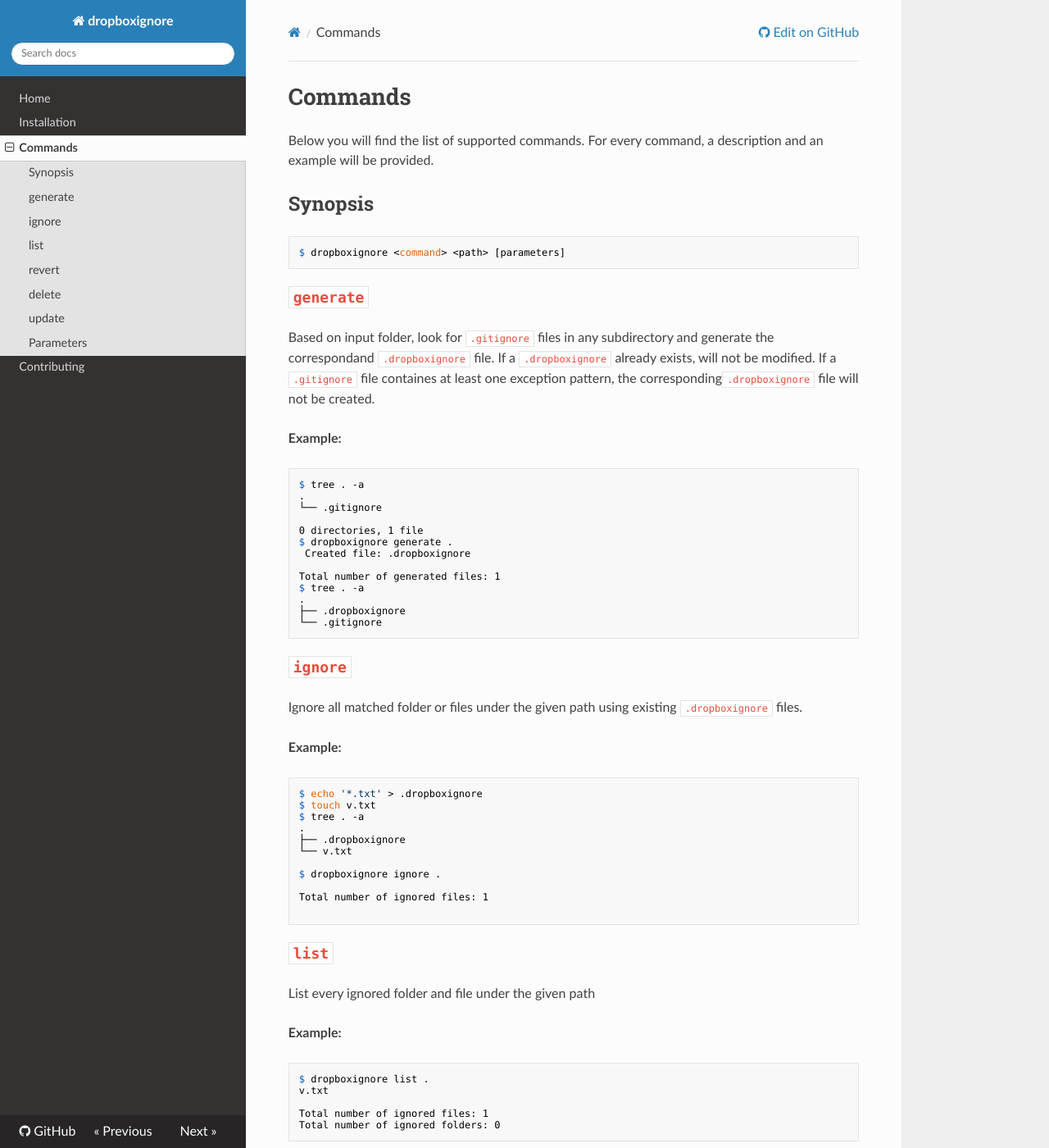
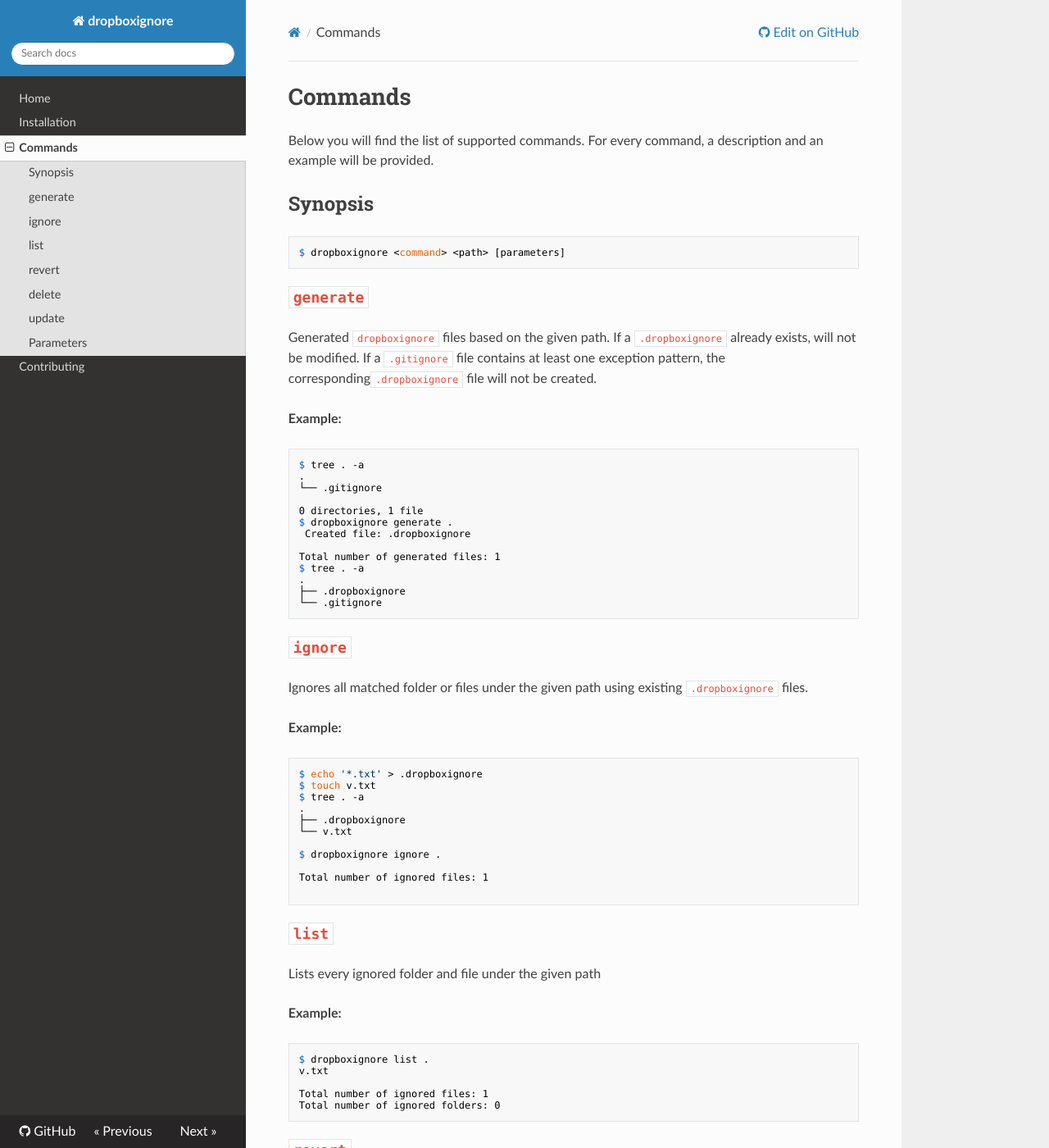
Before and after one commit to sp1thas/dropboxignore, an MkDocs documentation site: the page built from docs/commands.md, in a window 1280 px wide and 1400 px high. Shown: the whole window at 82% size. Built offline with MkDocs 1.6.1, drawn with Linux system fonts in a browser that asks for light colours; nearby versions of some CDN libraries; some of the changed text lies outside the part shown.

Commit message:
[docs]: fix docs

```diff
--- a/docs/commands.md
+++ b/docs/commands.md
@@ -10,7 +10,7 @@
 
 ## `generate`
 
-Based on input folder, look for `.gitignore` files in any subdirectory and generate the correspondand `.dropboxignore` file. If a `.dropboxignore` already exists, will not be modified. If a `.gitignore` file containes at least one exception pattern, the corresponding`.dropboxignore` file will not be created.
+Generated `dropboxignore` files based on the given path. If a `.dropboxignore` already exists, will not be modified. If a `.gitignore` file contains at least one exception pattern, the corresponding`.dropboxignore` file will not be created.
 
 **Example:**
 
@@ -32,7 +32,7 @@
 
 ## `ignore`
 
-Ignore all matched folder or files under the given path using existing `.dropboxignore` files.
+Ignores all matched folder or files under the given path using existing `.dropboxignore` files.
 
 **Example:**
 
@@ -52,7 +52,7 @@
 
 ## `list`
 
-List every ignored folder and file under the given path
+Lists every ignored folder and file under the given path
 
 **Example:**
 
```
Also changed, not shown: other parts of docs/commands.md (+2 -2 lines), docs/index.md (+1 -1 lines).
